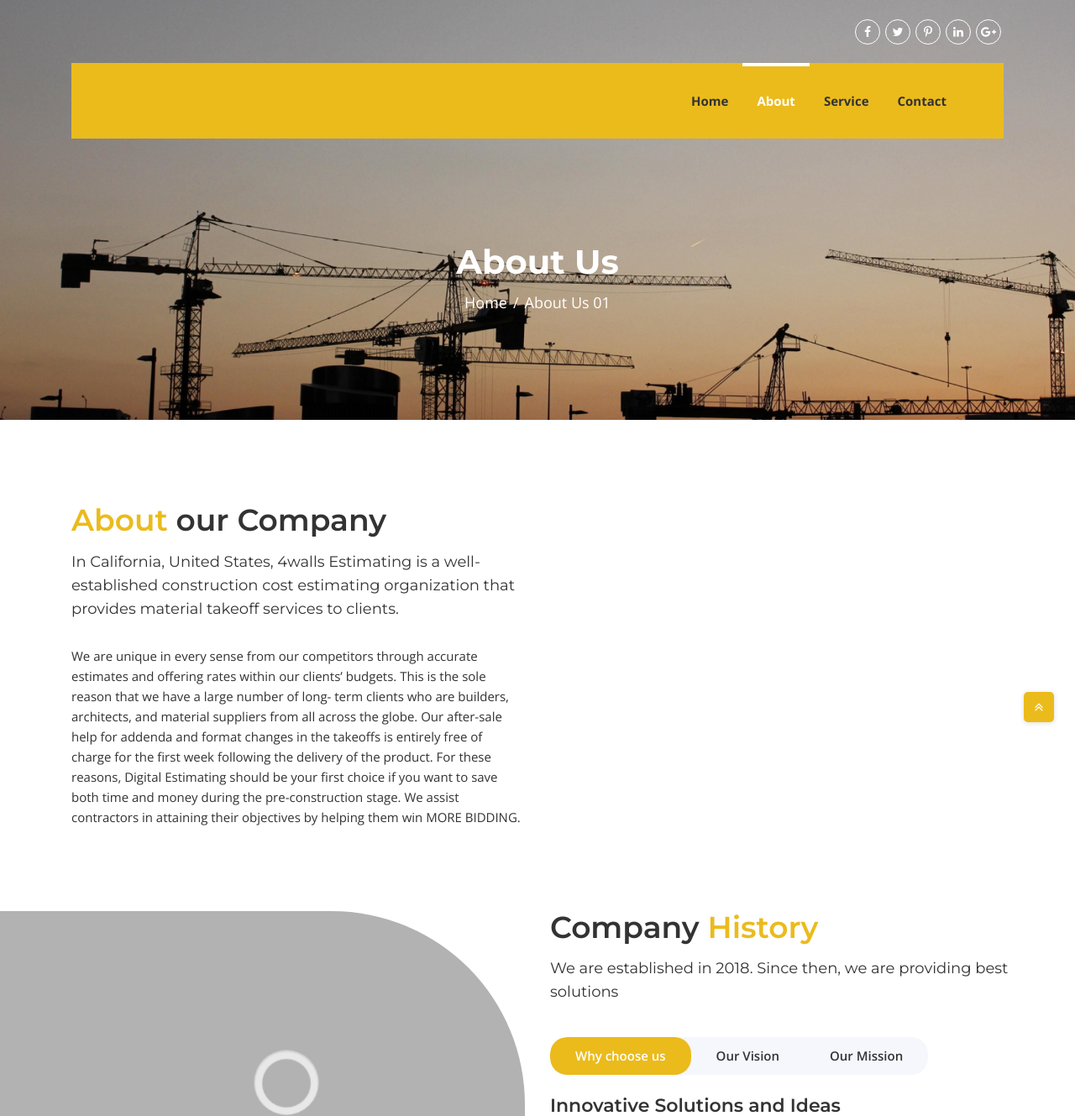
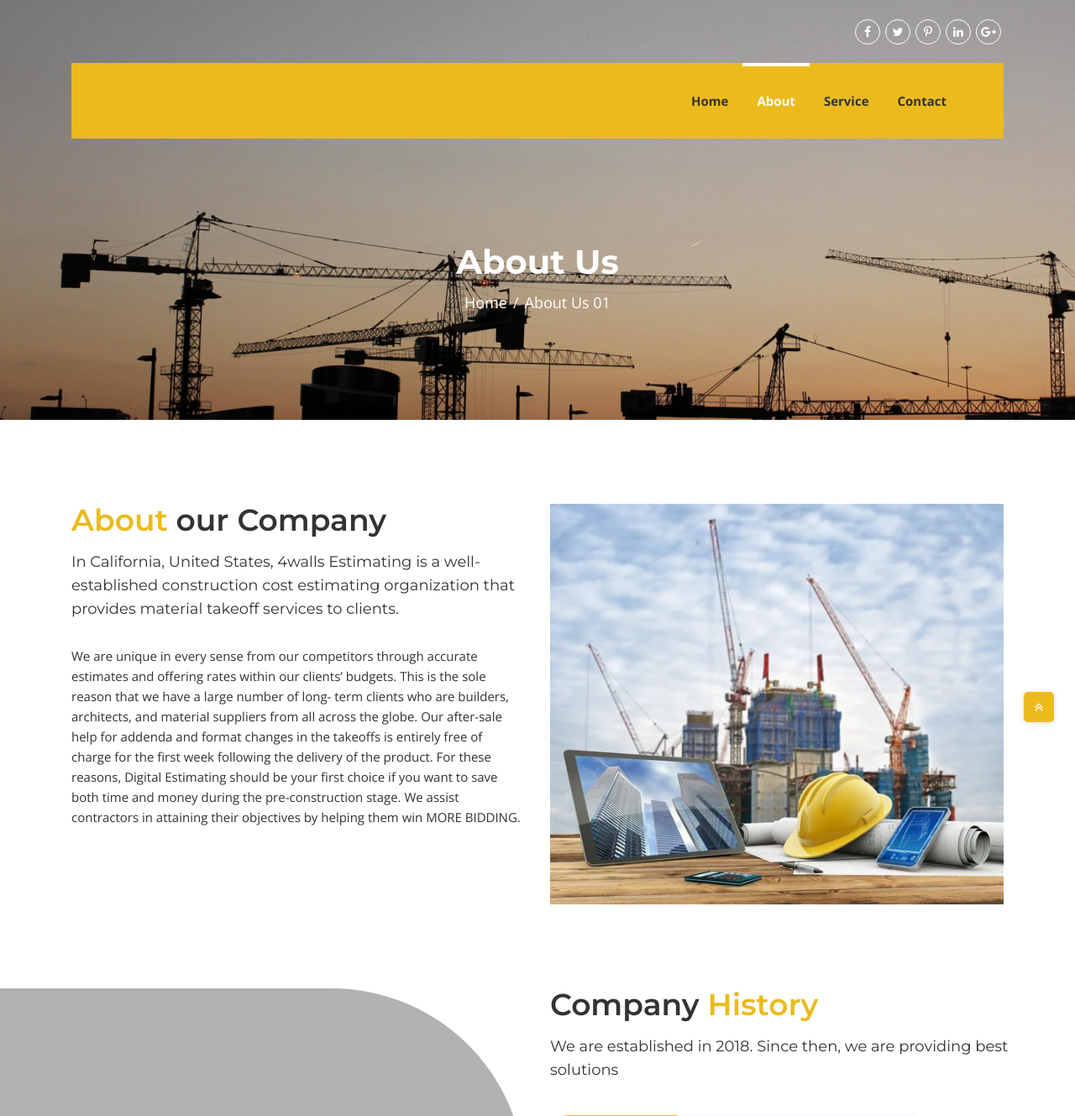
Before and after one commit to sycla/fourwallcom, a Django app: page /about in a window 1280 px wide. Shown: the top 1329 px of the page at 84% size. Run offline with Django 4.2, Linux system fonts and the light colour scheme; some libraries are stand-ins or nearby versions.

Commit message:
Update about.html

```diff
--- a/templates/about.html
+++ b/templates/about.html
@@ -183,7 +183,7 @@
           </div>
         </div>
         <div class="col-lg-6">
-          <div class="tm-about-img text-center"><img href="{% static 'img/aboutimg1.jpg' %}" alt=""></div>
+          <div class="tm-about-img text-center"><img src="{% static 'img/aboutimg1.jpg' %}" alt=""></div>
         </div>
       </div>
     </div>
```
